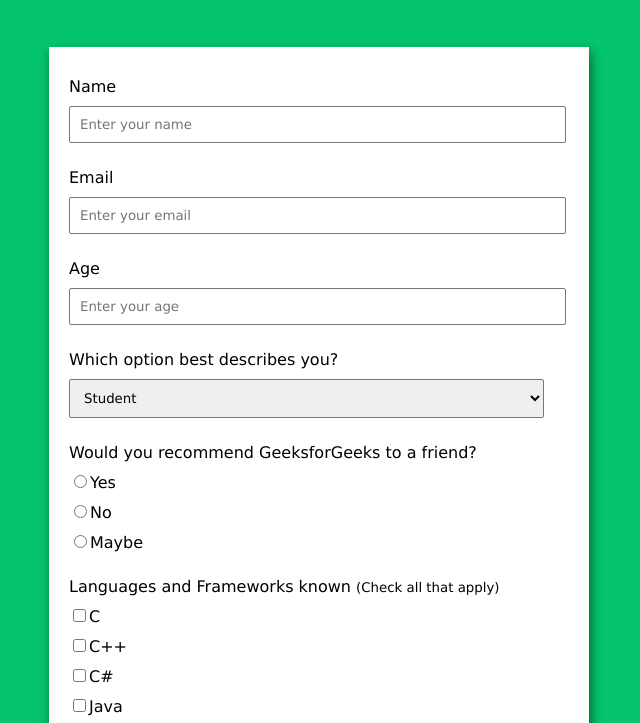
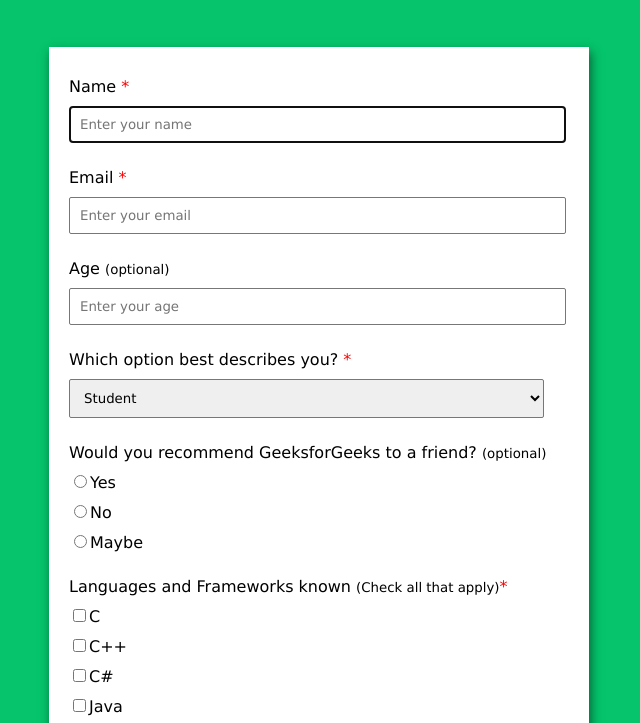
Before and after one commit to nagasantoshchavvakula/FrontendProjects, a plain HTML site: page surveyForm/index.html in a window 1280 px wide. Shown: the part 62-785 px from the top of the page, without its empty margins (321-961 px from the left). Drawn offline with Linux system fonts and the light colour scheme.

Commit message:
added mandatory_star and (optional)

```diff
--- a/surveyForm/index.html
+++ b/surveyForm/index.html
@@ -23,26 +23,29 @@
         <div class="form-control">
             <label for="name" id="label-name">
                 Name
+                <span class="mandatory_star">*</span>
             </label>
 
             <!-- Input Type Text -->
             <input type="text" id="name"
-                   placeholder="Enter your name" />
+                   placeholder="Enter your name" required autofocus/>
         </div>
 
         <div class="form-control">
             <label for="email" id="label-email">
                 Email
+                <span class="mandatory_star">*</span>
             </label>
 
             <!-- Input Type Email-->
             <input type="email" id="email"
-                   placeholder="Enter your email" />
+                   placeholder="Enter your email" required />
         </div>
 
         <div class="form-control">
             <label for="age" id="label-age">
                 Age
+                <small>(optional)</small>
             </label>
 
             <!-- Input Type Text -->
@@ -51,8 +54,9 @@
         </div>
 
         <div class="form-control">
-            <label for="role" id="label-role">
+            <label for="role" id="label-role" required>
                 Which option best describes you?
+                <span class="mandatory_star">*</span>
             </label>
 
             <!-- Dropdown options -->
@@ -70,6 +74,7 @@
             <label>
                 Would you recommend GeeksforGeeks
                 to a friend?
+                <small>(optional)</small>
             </label>
 
             <!-- Input Type Radio Button -->
@@ -92,7 +97,7 @@
 
         <div class="form-control">
             <label>Languages and Frameworks known
-                <small>(Check all that apply)</small>
+                <small>(Check all that apply)</small><span class="mandatory_star">*</span>
             </label>
             <!-- Input Type Checkbox -->
             <label for="inp-1">
@@ -140,6 +145,7 @@
         <div class="form-control">
             <label for="comment">
                 Any comments or suggestions
+                <small>(optional)</small>
             </label>
 
             <!-- multi-line text input control -->
--- a/surveyForm/style.css
+++ b/surveyForm/style.css
@@ -61,3 +61,6 @@
             margin-top: 50px;
             margin-bottom: 20px;
         }
+        .mandatory_star{
+            color: red;
+        }
```
